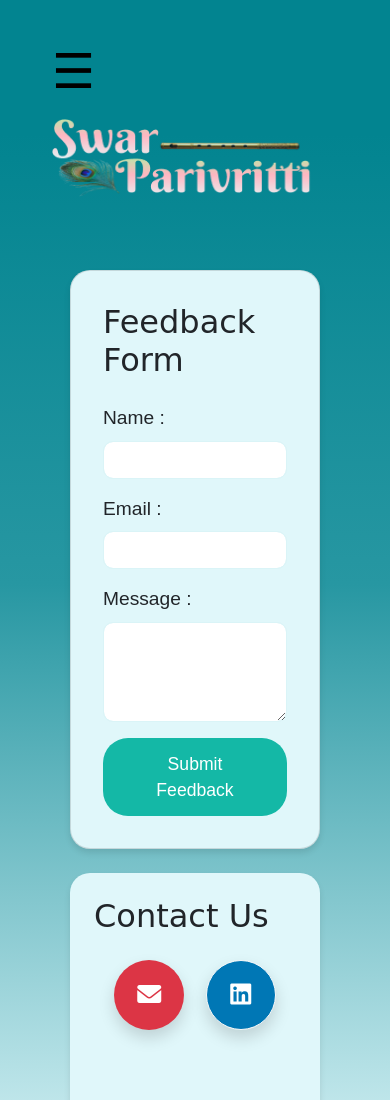
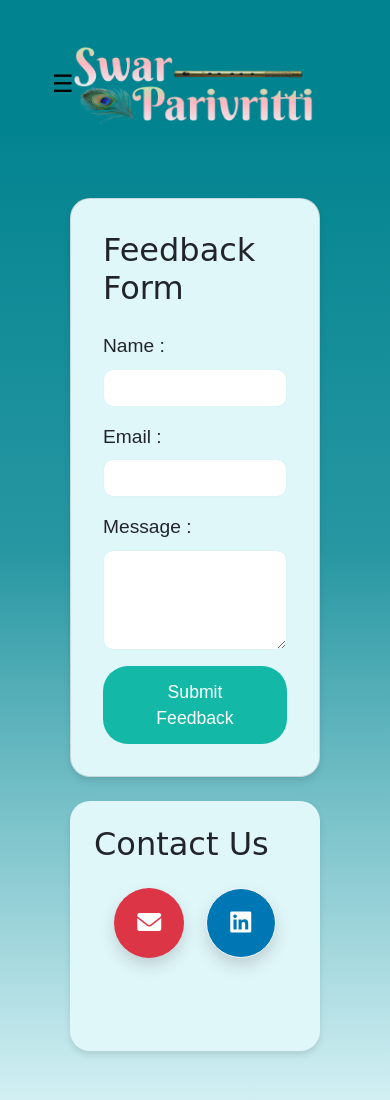
Before and after one commit to Rajz-09/Trial_Based, a website: page contactUs.html in a window 390 px wide. Shown: the top 1100 px of the page. Drawn offline with nearby package versions, Linux system fonts and the light colour scheme; a web font is replaced by a local one.

Commit message:
layout update

```diff
--- a/css/layout.css
+++ b/css/layout.css
@@ -194,7 +194,7 @@
 
     .navbar {
         z-index: 50;
-        flex-wrap: wrap;
+        flex-wrap: nowrap ;
     }
 
     .mobile-menu-btn {
@@ -203,7 +203,7 @@
         z-index: 1001;
         background-color: transparent;
         border: none;
-        font-size: 3rem;
+        font-size: 1.5rem;
     }
 
     .logo {
```
